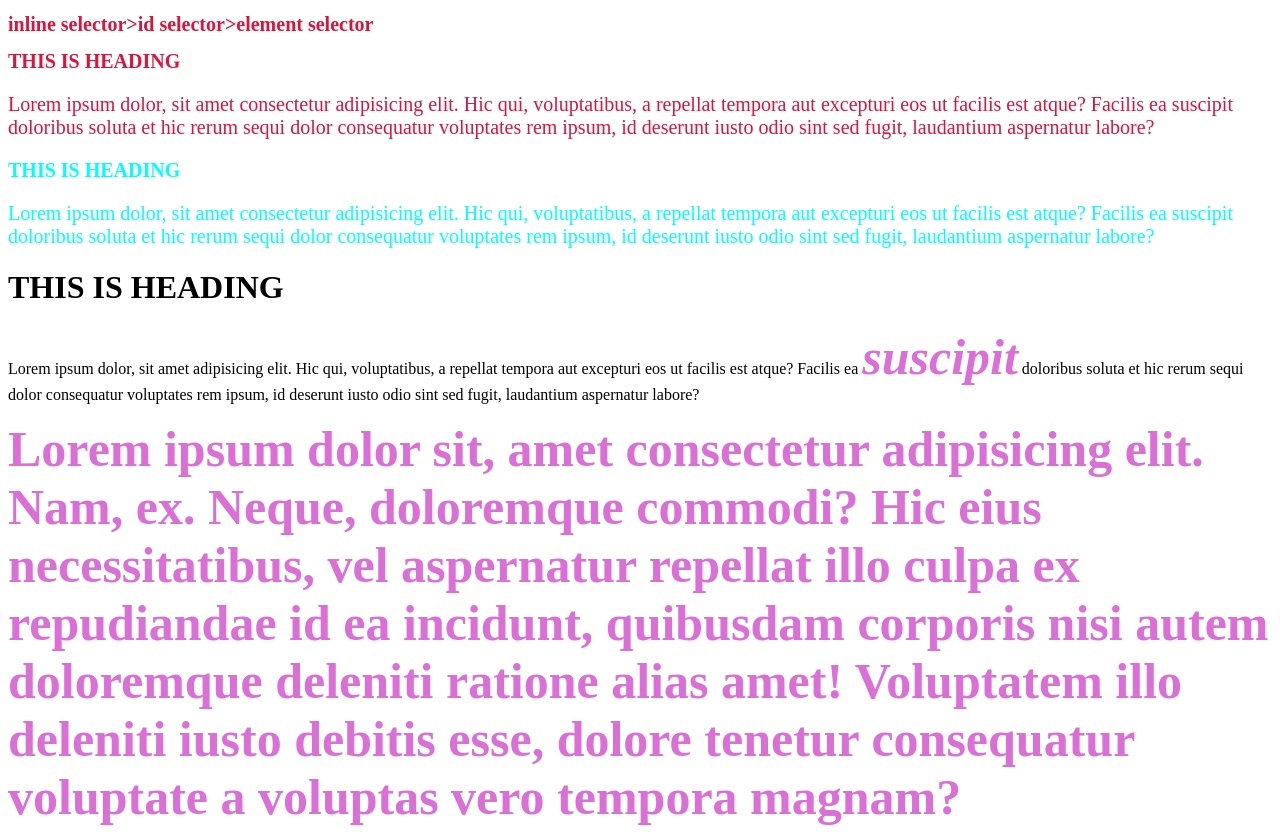
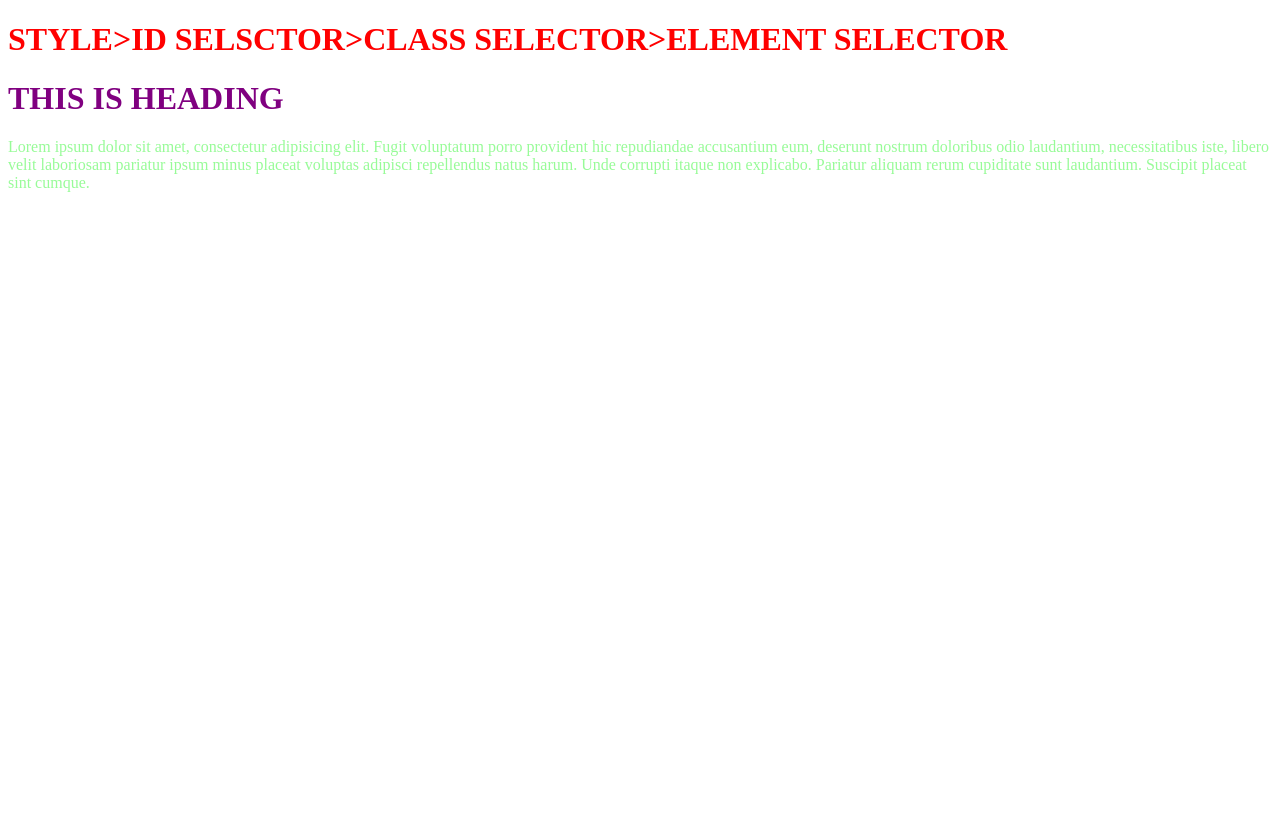
Before and after one commit to gajanan2321/FSD, a plain HTML site: page index.html in a window 1280 px wide. After the commit the page ends 800 px from the top, so only its background shows below. Drawn offline with Linux system fonts and the light colour scheme.

Commit message:
priority of css selector

```diff
--- a/index.html
+++ b/index.html
@@ -7,40 +7,29 @@
     <meta name="viewport" content="width=device-width, initial-scale=1.0">
     <title>FULL STACK SESSION</title>
     <style>
-        .one {
-            color: crimson;
-            font-size: 20px;
+        .big {
+            color: orchid;
         }
 
-        .two {
-            color: cyan;
-            font-size: 20px;
+        #head {
+            color: palegreen;
         }
 
-        .orange {
-            color: orange;
+        h1 {
+            color: pink;
         }
 
-        .big {
-            color: orchid;
-            font-size: 50px;
-            font-weight: 900;
+        .priority {
+            color: red;
         }
     </style>
 </head>
 
 <body>
-    <h1 class="one">inline selector>id selector>element selector</h1>
-    <h1 class="one">THIS IS HEADING</H1>
-    <p class="one">Lorem ipsum dolor, sit amet consectetur adipisicing elit. Hic qui, voluptatibus, a repellat tempora aut excepturi eos ut facilis est atque? Facilis ea suscipit doloribus soluta et hic rerum sequi dolor consequatur voluptates rem ipsum, id deserunt
-        iusto odio sint sed fugit, laudantium aspernatur labore?</p>
-    <h1 class="two">THIS IS HEADING</H1>
-    <p class="two">Lorem ipsum dolor, sit amet consectetur adipisicing elit. Hic qui, voluptatibus, a repellat tempora aut excepturi eos ut facilis est atque? Facilis ea suscipit doloribus soluta et hic rerum sequi dolor consequatur voluptates rem ipsum, id deserunt
-        iusto odio sint sed fugit, laudantium aspernatur labore?</p>
-    <h1>THIS IS HEADING</H1>
-    <p>Lorem ipsum dolor, sit amet adipisicing elit. Hic qui, voluptatibus, a repellat tempora aut excepturi eos ut facilis est atque? Facilis ea <em class="orange big">suscipit</em> doloribus soluta et hic rerum sequi dolor consequatur voluptates rem ipsum,
-        id deserunt iusto odio sint sed fugit, laudantium aspernatur labore?</p>
-    <span class="big">Lorem ipsum dolor sit, amet consectetur adipisicing elit. Nam, ex. Neque, doloremque commodi? Hic eius necessitatibus, vel aspernatur repellat illo culpa ex repudiandae id ea incidunt, quibusdam corporis nisi autem doloremque deleniti ratione alias amet! Voluptatem illo deleniti iusto debitis esse, dolore tenetur consequatur voluptate a voluptas vero tempora magnam?</span>
+    <h1 class="priority">STYLE>ID SELSCTOR>CLASS SELECTOR>ELEMENT SELECTOR</h1>
+    <h1 style="color: purple;" class="big" id="head">THIS IS HEADING</h1>
+    <P class="big" id="head">Lorem ipsum dolor sit amet, consectetur adipisicing elit. Fugit voluptatum porro provident hic repudiandae accusantium eum, deserunt nostrum doloribus odio laudantium, necessitatibus iste, libero velit laboriosam pariatur ipsum minus placeat voluptas
+        adipisci repellendus natus harum. Unde corrupti itaque non explicabo. Pariatur aliquam rerum cupiditate sunt laudantium. Suscipit placeat sint cumque.</P>
 </body>
 
 </html>
```
